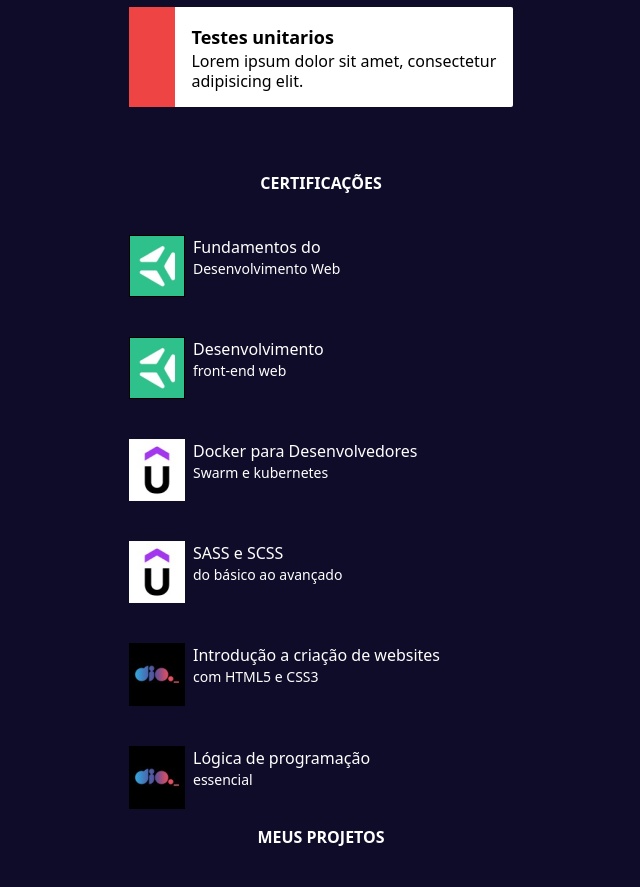
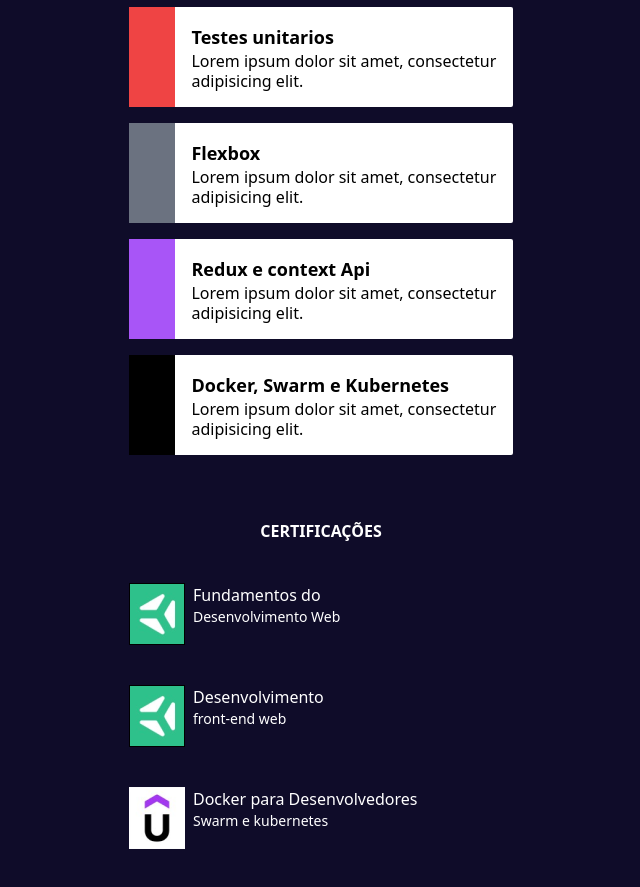
Before and after one commit to vitoriacst/vitoriacst.github.io, a React (Create React App) app in the folder app/: page /about-me in a window 1280 px wide. Shown: the part 1440-2327 px from the top of the page, without its empty margins (319-959 px from the left). Built offline with nearby package versions, Linux system fonts and the light colour scheme.

Commit message:
feat: :sparkles: adding more skill cards

```diff
--- a/app/public/index.html
+++ b/app/public/index.html
@@ -2,7 +2,7 @@
 <html lang="en">
   <head>
     <meta charset="utf-8" />
-    <link rel="icon" href="https://imagensemoldes.com.br/wp-content/uploads/2021/02/Ilustracao-Letra-V-PNG-1280x720.png" />
+    <link rel="icon" href="https://logospng.org/download/javascript/logo-javascript-1024.png" />
     <meta name="viewport" content="width=device-width, initial-scale=1" />
     <meta name="theme-color" content="#000000" />
     <meta
@@ -24,7 +24,7 @@
       work correctly both with client-side routing and a non-root public URL.
       Learn how to configure a non-root public URL by running `npm run build`.
     -->
-    <title>Vitoria Holanda</title>
+    <title>Vitória Holanda</title>
   </head>
   <body>
     <noscript>You need to enable JavaScript to run this app.</noscript>
--- a/app/src/App.js
+++ b/app/src/App.js
@@ -7,7 +7,7 @@ import Projects from './pages/Projects';
 
 function App() {
   return (
-    <div>
+    <div className='flex flex-col  gap-1-'>
       <Header />
       <HomePage />
       <AboutMe />
--- a/app/src/pages/AboutMe.jsx
+++ b/app/src/pages/AboutMe.jsx
@@ -85,6 +85,33 @@ const AboutMe = () => {
               </p>
             </div>
           </div>
+          <div className="flex bg-white max-w-sm mb-4 rounded-sm">
+            <div className="w-16 bg-gray-500"></div>
+            <div className="w-auto text-grey-darker items-center p-4">
+              <span className="text-lg font-bold pb-4">Flexbox</span>
+              <p className="leading-tight">
+                Lorem ipsum dolor sit amet, consectetur adipisicing elit.
+              </p>
+            </div>
+          </div>
+          <div className="flex bg-white max-w-sm mb-4 rounded-sm">
+            <div className="w-16 bg-purple-500"></div>
+            <div className="w-auto text-grey-darker items-center p-4">
+              <span className="text-lg font-bold pb-4">Redux e context Api</span>
+              <p className="leading-tight">
+                Lorem ipsum dolor sit amet, consectetur adipisicing elit.
+              </p>
+            </div>
+          </div>
+          <div className="flex bg-white max-w-sm mb-4 rounded-sm">
+            <div className="w-16 bg-black"></div>
+            <div className="w-auto text-grey-darker items-center p-4">
+              <span className="text-lg font-bold pb-4">Docker, Swarm e Kubernetes</span>
+              <p className="leading-tight">
+                Lorem ipsum dolor sit amet, consectetur adipisicing elit.
+              </p>
+            </div>
+          </div>
         </div>
       </div>
     </>
```
